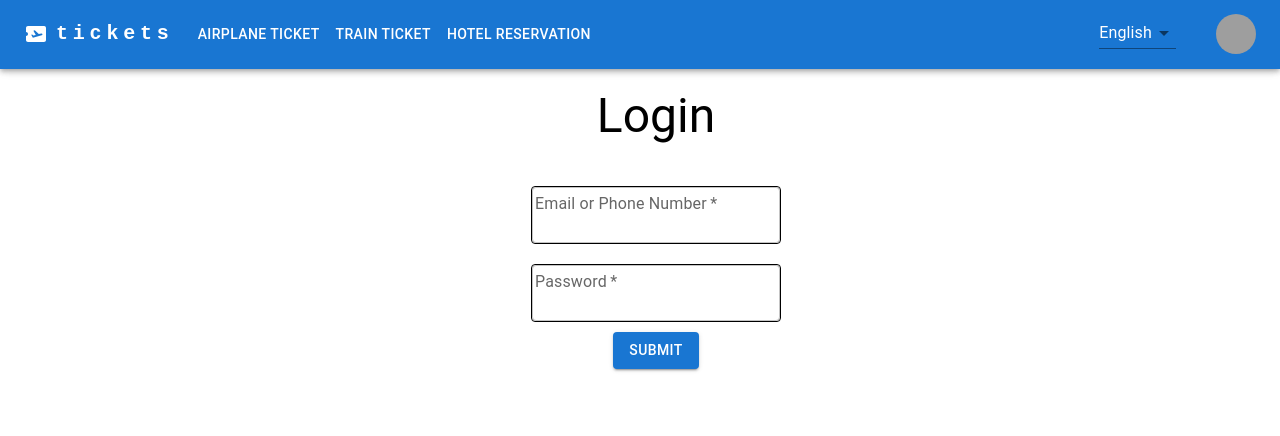
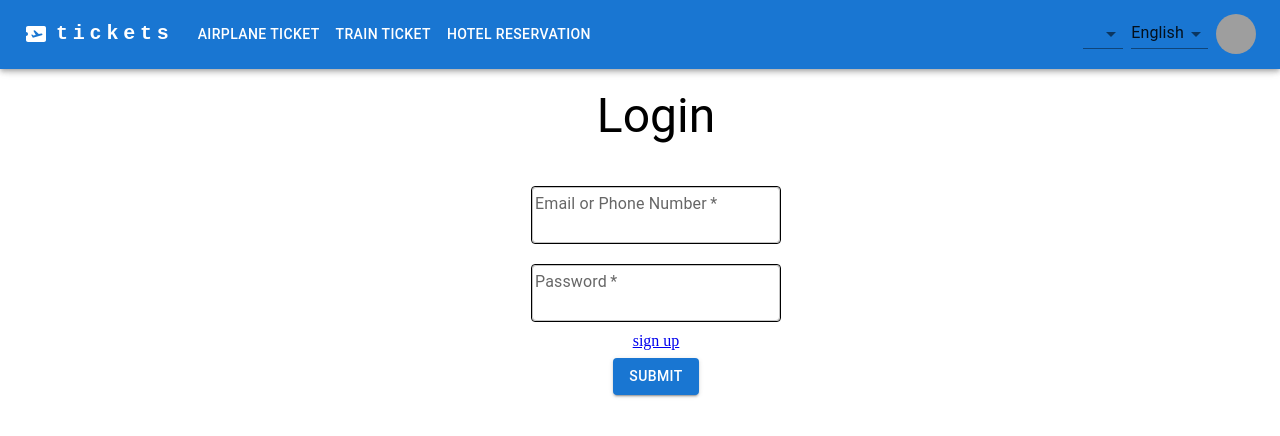
Before and after one commit to DevNerds2020/ticket-sale-fullstack, a React (Vite) app in the folder frontend/online-ticket-shop/: page /login in a window 1280 px wide. Shown: the top 436 px of the page. Built offline with nearby package versions, Linux system fonts and the light colour scheme; grey boxes are pictures that could not be loaded.

Commit message:
finished themes

```diff
--- a/frontend/online-ticket-shop/src/components/CustomComponents/ResponsiveAppBar.jsx
+++ b/frontend/online-ticket-shop/src/components/CustomComponents/ResponsiveAppBar.jsx
@@ -13,7 +13,7 @@ import Tooltip from '@mui/material/Tooltip';
 import MenuItem from '@mui/material/MenuItem';
 import AirplaneTicketIcon from '@mui/icons-material/AirplaneTicket';
 import { Button, Select } from '@mui/material';
-import { setLanguage } from '../../redux/webSlice';
+import { setLanguage, setTheme } from '../../redux/webSlice';
 import { useNavigate } from 'react-router-dom';
 
 const pages = [
@@ -21,14 +21,21 @@ const pages = [
     { en: 'train ticket', fa: 'بلیط قطار', to: '/traintickets' },
     { en: 'hotel reservation', fa: 'رزرو هتل', to: '/hotelreservations' },
 ];
-const settings = ['Profile', 'reservations', 'Logout'];
+const settings = [
+    { name: 'Profile', to: '/accountinfo' },
+    { name: 'reservations', to: '/reservations' },
+    { name: 'Logout', to: '/login' },
+];
 const languageOptions = [
     { value: 'en', label: 'English' },
     { value: 'fa', label: 'فارسی' },
 ];
 
+const themes = ['#32a852', '#b8b451', '#b964cc', '#1976d2'];
+
 function ResponsiveAppBar() {
-    const { language } = useSelector((state) => state.webReducer) || 'en';
+    const { language, theme } = useSelector((state) => state.webReducer);
+
     const navigate = useNavigate();
     const dispatch = useDispatch();
     const [anchorElNav, setAnchorElNav] = React.useState(null);
@@ -42,12 +49,12 @@ function ResponsiveAppBar() {
     };
 
     const handleCloseNavMenu = (link) => {
-        console.log('%c Line:45 🌰 link', 'color:#3f7cff', link);
         link && navigate(link);
         setAnchorElNav(null);
     };
 
-    const handleCloseUserMenu = () => {
+    const handleCloseUserMenu = (link) => {
+        link && navigate(link);
         setAnchorElUser(null);
     };
 
@@ -55,8 +62,12 @@ function ResponsiveAppBar() {
         dispatch(setLanguage(event.target.value));
     };
 
+    const changeTheme = (event) => {
+        dispatch(setTheme(event.target.value));
+    };
+
     return (
-        <AppBar position="fixed">
+        <AppBar position="fixed" sx={{ background: `${theme}` }}>
             <Container maxWidth="xl">
                 <Toolbar disableGutters>
                     <AirplaneTicketIcon
@@ -164,12 +175,33 @@ function ResponsiveAppBar() {
 
                     <Box sx={{ flexGrow: 0 }}>
                         <Select
+                            value={theme}
+                            onChange={changeTheme}
+                            variant="standard"
+                            size="small"
+                            sx={{
+                                mr: 1,
+                                background: `${theme}`,
+                            }}
+                        >
+                            {themes.map((option, index) => (
+                                <MenuItem
+                                    value={option}
+                                    key={index}
+                                    sx={{
+                                        background: `${option}`,
+                                        mt: 0.5,
+                                    }}
+                                ></MenuItem>
+                            ))}
+                        </Select>
+                        <Select
                             value={language}
                             onChange={handleChange}
                             variant="standard"
+                            size="small"
                             sx={{
-                                marginRight: '40px',
-                                color: 'white',
+                                mr: 1,
                             }}
                         >
                             {languageOptions.map((option) => (
@@ -181,6 +213,7 @@ function ResponsiveAppBar() {
                                 </MenuItem>
                             ))}
                         </Select>
+
                         <Tooltip title="Open settings">
                             <IconButton
                                 onClick={handleOpenUserMenu}
@@ -210,11 +243,13 @@ function ResponsiveAppBar() {
                         >
                             {settings.map((setting) => (
                                 <MenuItem
-                                    key={setting}
-                                    onClick={handleCloseUserMenu}
+                                    key={setting.name}
+                                    onClick={() =>
+                                        handleCloseUserMenu(setting.to)
+                                    }
                                 >
                                     <Typography textAlign="center">
-                                        {setting}
+                                        {setting.name}
                                     </Typography>
                                 </MenuItem>
                             ))}
--- a/frontend/online-ticket-shop/src/components/LoginPage/LoginController.jsx
+++ b/frontend/online-ticket-shop/src/components/LoginPage/LoginController.jsx
@@ -8,7 +8,8 @@ const LoginController = () => {
         password: '',
     });
     //if language is undefined, set it to english
-    const { language } = useSelector((state) => state.webReducer) || 'en';
+    const { language, theme } =
+        useSelector((state) => state.webReducer) || 'en';
 
     /**
      * @function handleChange
@@ -41,6 +42,7 @@ const LoginController = () => {
         <LoginView
             formData={formData}
             language={language}
+            theme={theme}
             handleChange={handleChange}
             handleSubmit={handleSubmit}
         />
--- a/frontend/online-ticket-shop/src/components/LoginPage/LoginView.jsx
+++ b/frontend/online-ticket-shop/src/components/LoginPage/LoginView.jsx
@@ -5,10 +5,12 @@ import PropTypes from 'prop-types';
 import Container from '../CustomComponents/Container';
 import styles from '../../globalStyles';
 import { translations } from '../../utils/translations';
+import { Link } from 'react-router-dom';
+import customTypography from '../../cssdesigns';
 
 // phone number or email and password
 export const LoginView = (props) => {
-    const { handleChange, handleSubmit, language } = props;
+    const { handleChange, handleSubmit, language, theme } = props;
     return (
         <Container>
             <Typography variant="h3" mb={4} mt={4}>
@@ -36,7 +38,15 @@ export const LoginView = (props) => {
                     }}
                     onChange={handleChange}
                 />
-                <Button variant="contained" type="submit">
+                <Link to="/signup">{translations[language].signUp}</Link>
+                <Button
+                    sx={{
+                        marginTop: `${customTypography.smallSpacing}px`,
+                        background: `${theme}`,
+                    }}
+                    variant="contained"
+                    type="submit"
+                >
                     {translations[language].submit}
                 </Button>
             </form>
@@ -49,4 +59,5 @@ LoginView.propTypes = {
     handleSubmit: PropTypes.func.isRequired,
     formData: PropTypes.object.isRequired,
     language: PropTypes.string.isRequired,
+    theme: PropTypes.string.isRequired,
 };
--- a/frontend/online-ticket-shop/src/components/SignUpPage/SignUpController.jsx
+++ b/frontend/online-ticket-shop/src/components/SignUpPage/SignUpController.jsx
@@ -12,7 +12,8 @@ const SignUpController = () => {
         'phone-number': '',
     });
 
-    const { language } = useSelector((state) => state.webReducer) || 'en';
+    const { language, theme } =
+        useSelector((state) => state.webReducer) || 'en';
 
     /**
      * @function handleChange
@@ -41,6 +42,7 @@ const SignUpController = () => {
         <SignUpView
             formData={formData}
             language={language}
+            theme={theme}
             handleChange={handleChange}
             handleSubmit={handleSubmit}
         />
--- a/frontend/online-ticket-shop/src/components/TicketItem/TicketItemView.jsx
+++ b/frontend/online-ticket-shop/src/components/TicketItem/TicketItemView.jsx
@@ -1,11 +1,17 @@
 import React from 'react';
+import { useSelector } from 'react-redux';
 import { Box, Button } from '@mui/material';
 import PropTypes from 'prop-types';
 import InfoIcon from '@mui/icons-material/Info';
+
 import styles from './TicketItemStyles';
+import { translations } from '../../utils/translations';
 
 const TicketItemView = (props) => {
     const { item } = props;
+
+    const { language, theme } = useSelector((state) => state.webReducer);
+
     return (
         <Box className={styles.mainContainer}>
             <img
@@ -17,11 +23,16 @@ const TicketItemView = (props) => {
             <p>{item.title}</p>
             <p>{item.price}</p>
             <Box className={styles.buttonsContainer}>
-                <Button className={styles.submitButton} variant="contained">
-                    Buy
+                <Button
+                    className={styles.submitButton}
+                    sx={{ background: `${theme}` }}
+                    variant="contained"
+                >
+                    {translations[language].buy}
                 </Button>
                 <Button
                     className={styles.detailButton}
+                    sx={{ color: `${theme}` }}
                     variant="outlined"
                     startIcon={<InfoIcon />}
                 />
--- a/frontend/online-ticket-shop/src/index.css
+++ /dev/null
@@ -1,69 +0,0 @@
-:root {
-    font-family: Inter, system-ui, Avenir, Helvetica, Arial, sans-serif;
-    line-height: 1.5;
-    font-weight: 400;
-
-    color-scheme: light dark;
-    color: rgba(255, 255, 255, 0.87);
-    background-color: #242424;
-
-    font-synthesis: none;
-    text-rendering: optimizeLegibility;
-    -webkit-font-smoothing: antialiased;
-    -moz-osx-font-smoothing: grayscale;
-    -webkit-text-size-adjust: 100%;
-}
-
-a {
-    font-weight: 500;
-    color: #646cff;
-    text-decoration: inherit;
-}
-a:hover {
-    color: #535bf2;
-}
-
-body {
-    margin: 0;
-    display: flex;
-    place-items: center;
-    min-width: 320px;
-    min-height: 100vh;
-}
-
-h1 {
-    font-size: 3.2em;
-    line-height: 1.1;
-}
-
-button {
-    border-radius: 8px;
-    border: 1px solid transparent;
-    padding: 0.6em 1.2em;
-    font-size: 1em;
-    font-weight: 500;
-    font-family: inherit;
-    background-color: #1a1a1a;
-    cursor: pointer;
-    transition: border-color 0.25s;
-}
-button:hover {
-    border-color: #646cff;
-}
-button:focus,
-button:focus-visible {
-    outline: 4px auto -webkit-focus-ring-color;
-}
-
-@media (prefers-color-scheme: light) {
-    :root {
-        color: #213547;
-        background-color: #ffffff;
-    }
-    a:hover {
-        color: #747bff;
-    }
-    button {
-        background-color: #f9f9f9;
-    }
-}
--- a/frontend/online-ticket-shop/src/redux/webSlice.js
+++ b/frontend/online-ticket-shop/src/redux/webSlice.js
@@ -4,16 +4,18 @@ export const webSlice = createSlice({
     name: 'web',
     initialState: {
         language: 'en',
-        theme: 'light',
+        theme: '#1976d2',
     },
     reducers: {
         setLanguage: (state, action) => {
-            console.log('action.payload', action.payload);
             state.language = action.payload;
+        },
+        setTheme: (state, action) => {
+            state.theme = action.payload;
         },
     },
 });
 
-export const { setLanguage } = webSlice.actions;
+export const { setLanguage, setTheme } = webSlice.actions;
 
 export default webSlice.reducer;
--- a/frontend/online-ticket-shop/src/utils/translations.js
+++ b/frontend/online-ticket-shop/src/utils/translations.js
@@ -41,6 +41,7 @@ export const translations = {
         ticketReturnDate: 'Ticket Return Date',
         emailOrPhoneNumber: 'Email or Phone Number',
         signUp: 'sign up',
+        buy: 'buy',
     },
     fa: {
         airplaneTickets: 'بلیط هواپیما',
@@ -84,5 +85,6 @@ export const translations = {
         ticketReturnDate: 'تاریخ برگشت بلیط',
         emailOrPhoneNumber: 'ایمیل یا شماره تلفن',
         signUp: 'ثبت نام',
+        buy: 'خرید',
     },
 };
```
Also changed, not shown: frontend/online-ticket-shop/src/App.css (+0 -36 lines), frontend/online-ticket-shop/src/components/SignUpPage/SignUpView.jsx (+18 -2 lines), frontend/online-ticket-shop/src/theme.js (deleted, +0 -12 lines), 1 other file (tests, documents, lock files or other folders).
